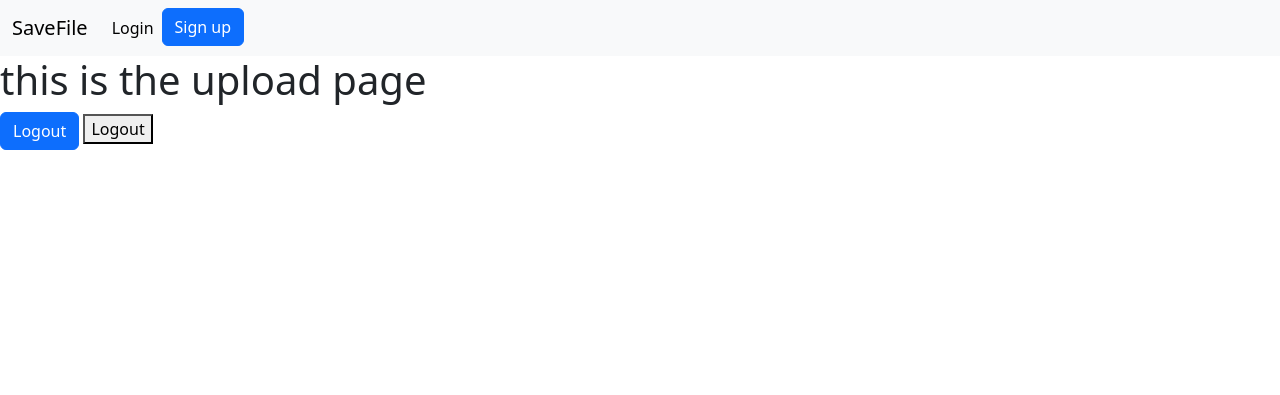
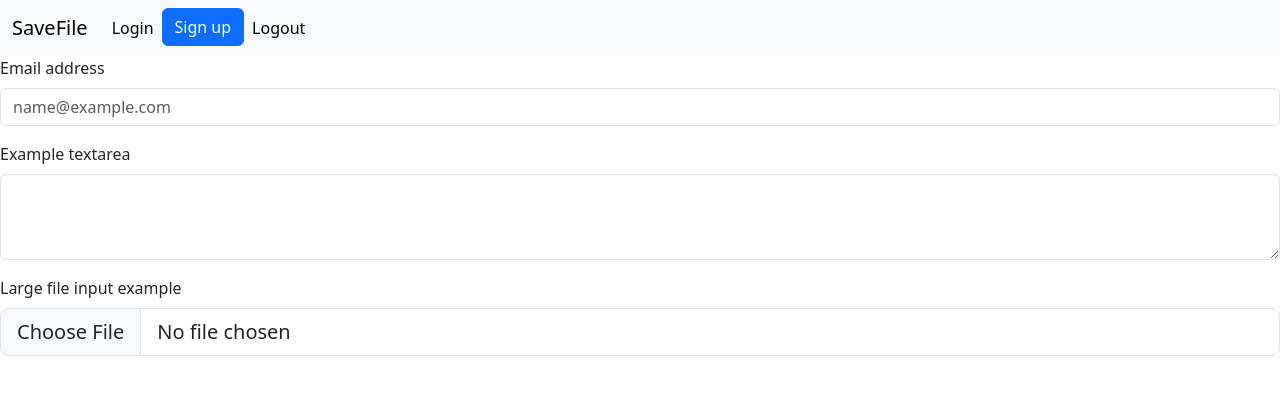
Before and after one commit to saravanamuthu1/Filesave, a Django app: page /upload/ in a window 1280 px wide. Shown: the top 395 px of the page. Run offline with Django 4.2, Linux system fonts and the light colour scheme.

Commit message:
done with front of upload page

```diff
--- a/filesite/templates/main/base.html
+++ b/filesite/templates/main/base.html
@@ -25,6 +25,11 @@
                     Sign up
                   </button>
               </li>
+
+              <li class="nav-item">
+                  <a class="nav-link active" aria-current="page" href="{% url 'logoutpage' %}">Logout</a>
+                </li>
+            </ul>
 
     </div>
 </div>
--- a/filesite/templates/main/upload.html
+++ b/filesite/templates/main/upload.html
@@ -1,11 +1,17 @@
 {% extends 'main/base.html' %}
 {% block title %}upload Page{% endblock %}
 {% block content %}
-<h1>this is the upload page</h1>
-<form action="{% url 'uploadpage' %}" method="post">
-{% csrf_token %}
-<button type="button" class="btn btn-primary">Logout</button>
-    {% csrf_token %}
-<button>Logout</button>
-</form>
+<div class="mb-3">
+    <label for="exampleFormControlInput1" class="form-label">Email address</label>
+    <input type="email" class="form-control" id="exampleFormControlInput1" placeholder="name@example.com">
+  </div>
+  <div class="mb-3">
+    <label for="exampleFormControlTextarea1" class="form-label">Example textarea</label>
+    <textarea class="form-control" id="exampleFormControlTextarea1" rows="3"></textarea>
+  </div>
+  <div>
+    <label for="formFileLg" class="form-label">Large file input example</label>
+    <input class="form-control form-control-lg" id="formFileLg" type="file">
+  </div>
+
 {% endblock content %}
--- a/filesite/urls.py
+++ b/filesite/urls.py
@@ -5,5 +5,5 @@ urlpatterns = [
     path('',views.Homeview.as_view(),name='homepage'),
     path('login/',views.Loginview.as_view(),name='loginpage'),
     path('upload/',views.Uploadview.as_view(),name='uploadpage'),
-    path('',views.Logoutview.as_view(),name='uploadpage'),
+    path('logout/',views.Logoutview.as_view(),name='logoutpage'),
 ]
--- a/filesite/views.py
+++ b/filesite/views.py
@@ -35,25 +35,19 @@ class Loginview(ListView):
             print(loginpassword)
             usestatus= User.objects.filter(userName=loginusername,password=loginpassword)
             if usestatus:
-                messages.success(request,'you have successfully logged in')
                 return redirect('uploadpage')
             else:
                 messages.warning(request,'Incorrect username or password')
                 return redirect('loginpage')
-class Logoutview(ListView):
-    def get(self,request):
-        return render(request,'main/upload.html')
-    def post(self,request):
-        if request.method == 'POST':
-            return redirect('loginpage')
-
 class Uploadview(ListView):
     def get(self,request):
         return render(request,'main/upload.html')
 
 class Logoutview(ListView):
-    def get(self,request):
-        return render(request,'main/upload.html')
-    def post(self,request):
-        if request.method == 'POST':
+    def get(self, request):
+        messages.success(request,"you have been logged out")
+        try:
+            del request.session['user']
+        except:
             return redirect('homepage')
+        return redirect('homepage')
```
Also changed, not shown: db.sqlite3.
